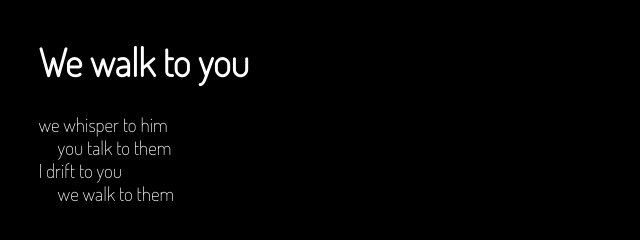
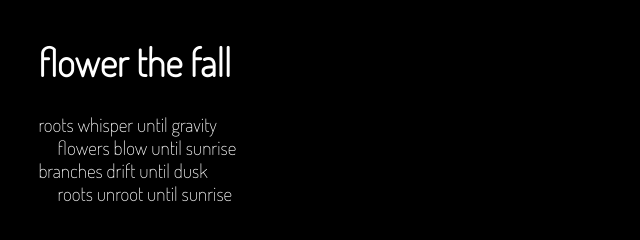
Before and after one commit to issyhoward/kinetic-poem-remix-2023, a plain HTML site: page index.html in a window 1280 px wide. Shown: the whole page, without its empty margins (0-640 px from the left). Drawn offline with Linux system fonts and the light colour scheme.

Commit message:
🕢🏕️ Updated with Glitch

```diff
--- a/index.html
+++ b/index.html
@@ -12,7 +12,7 @@
     />
     <!-- end custom font -->
 
-    <title>We walk to you</title>
+    <title>flower the wall</title>
 
     <!-- styles -->
     <style>
@@ -35,13 +35,13 @@
     </style>
   </head>
   <body>
-    <h1>We walk to you</h1>
+    <h1>flower the fall</h1>
     <div id="poem"></div>
     <script>
       // set up the lists of words
-      const subjects = "you,I,we,they".split(","),
-        verbs = "run,walk,speak,drift,talk,whisper".split(","),
-        objects = "me,you,her,him,them".split(",");
+      const subjects = "flowers,branches,roots,leaves".split(","),
+        verbs = "grow,unroot,speak,drift,blow,whisper".split(","),
+        objects = "morning,dusk,nightfall,gravity,sunrise".split(",");
       // set up the counter
       let counter = 0;
 
@@ -61,7 +61,7 @@
           getRandomFromList(subjects) +
           " " +
           getRandomFromList(verbs) +
-          " to " +
+          " until " +
           getRandomFromList(objects);
         const lineText = document.createTextNode(text);
         line.appendChild(lineText);
@@ -95,7 +95,7 @@
           removeFirstLine();
         }
       }
-      window.setInterval(processPoem, 1000);
+      window.setInterval(processPoem, 1009);
     </script>
 
     <!-- include the Glitch button to show what the webpage is about and
```
